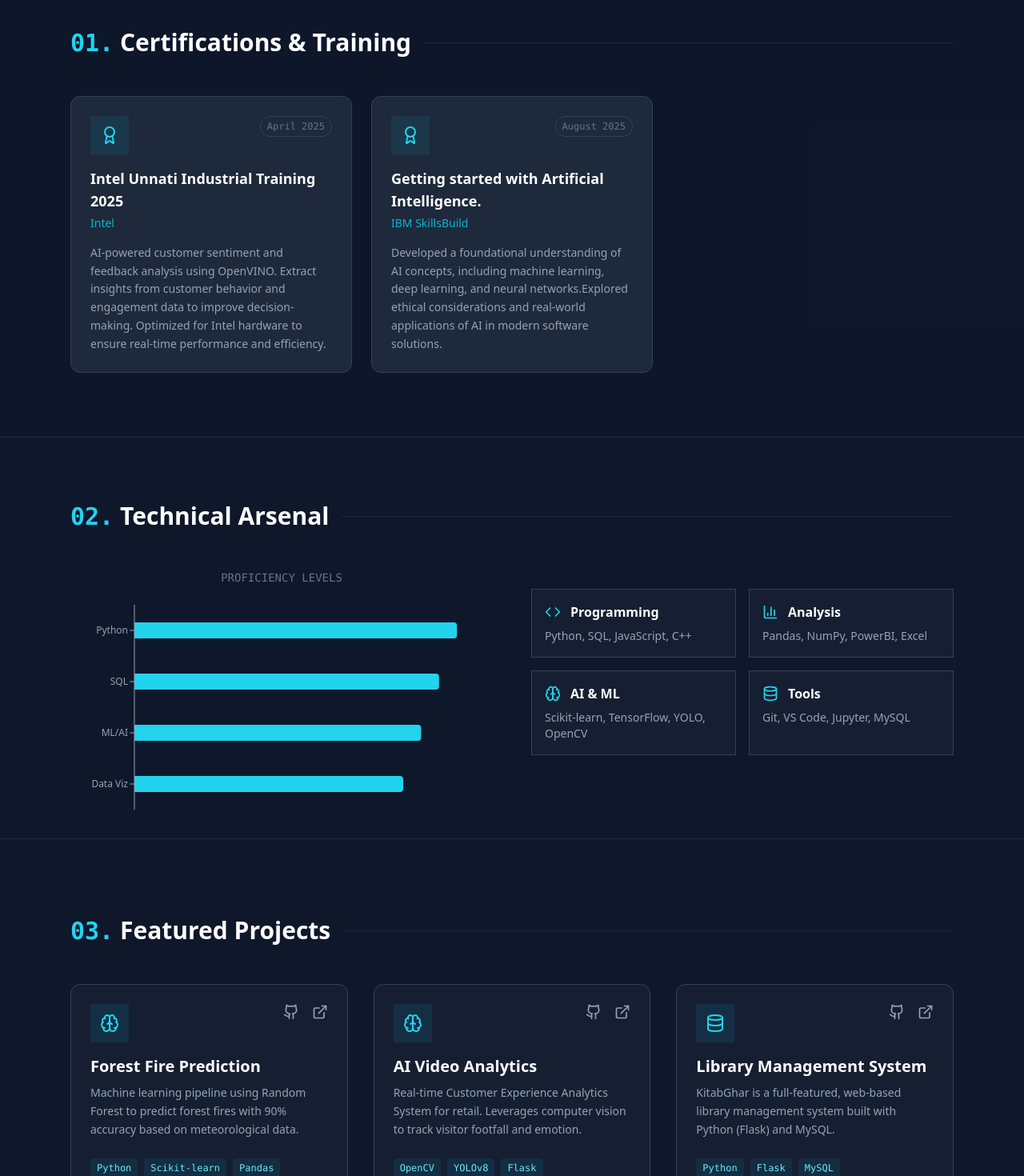
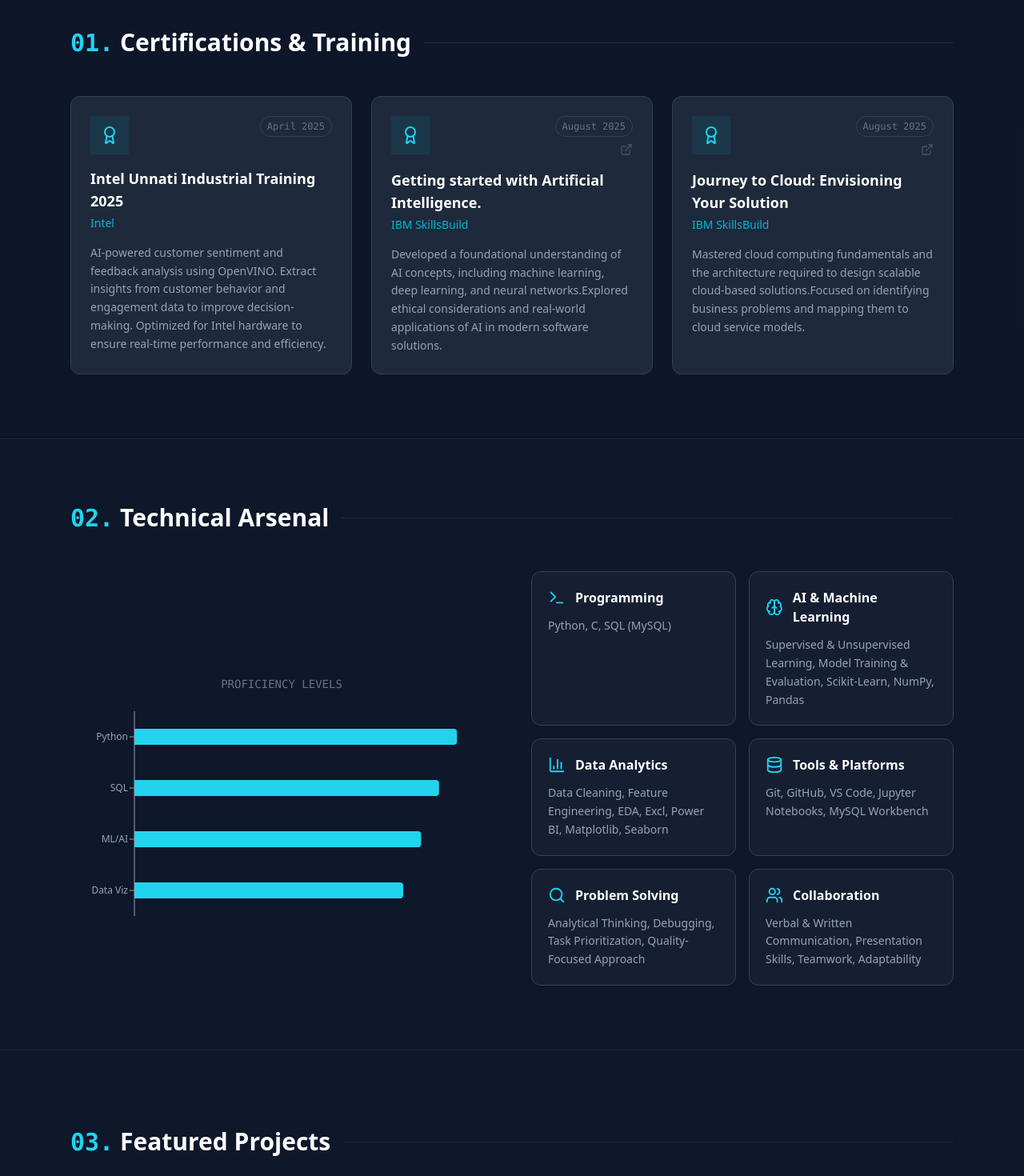
Before and after one commit to SubhankarChand/portfolio, a React (Create React App) app in the folder frontend/: page / in a window 1280 px wide. Shown: the part 860-2330 px from the top of the page at 80% size. Built offline with nearby package versions, Linux system fonts and the light colour scheme.

Commit message:
Updated skills with professional layout

```diff
--- a/frontend/src/App.js
+++ b/frontend/src/App.js
@@ -1,7 +1,7 @@
 import React, { useState, useEffect, useRef } from 'react';
 import { motion } from "framer-motion";
 import { BarChart, Bar, XAxis, YAxis, Tooltip, ResponsiveContainer } from 'recharts';
-import { Github, ExternalLink, Database, Send, BarChart3, LineChart, Brain, Linkedin, Mail, Award, BookOpen, Code } from 'lucide-react';
+import { Github, ExternalLink, Database, Send, BarChart3, LineChart, Brain, Linkedin, Mail, Award, BookOpen, Code, Terminal, Users, Search } from 'lucide-react';
 import emailjs from '@emailjs/browser';
 
 const Portfolio = () => {
@@ -52,7 +52,15 @@ const Portfolio = () => {
       title: "Getting started with Artificial Intelligence. ",
       issuer: "IBM SkillsBuild ",
       date: "August 2025",
-      desc: "Developed a foundational understanding of AI concepts, including machine learning, deep learning, and neural networks.Explored ethical considerations and real-world applications of AI in modern software solutions."
+      desc: "Developed a foundational understanding of AI concepts, including machine learning, deep learning, and neural networks.Explored ethical considerations and real-world applications of AI in modern software solutions.",
+      link: "https://www.credly.com/badges/3ec663c7-b1c0-4310-9271-5916f5b808a2/public_url"
+    },
+    {
+      title: "Journey to Cloud: Envisioning Your Solution ",
+      issuer: "IBM SkillsBuild ",
+      date: "August 2025",
+      desc: "Mastered cloud computing fundamentals and the architecture required to design scalable cloud-based solutions.Focused on identifying business problems and mapping them to cloud service models.",
+      link: "https://www.credly.com/badges/05320164-a4ff-448f-88fb-a6e4c2f60438/public_url"
     }
   ];
 
@@ -93,7 +101,7 @@ const Portfolio = () => {
       {/* Navbar */}
       <nav className="fixed w-full z-50 bg-[#0f172a]/90 backdrop-blur-md border-b border-slate-800">
         <div className="max-w-6xl mx-auto px-6 h-16 flex items-center justify-between">
-          <div className="text-xl font-bold text-cyan-400 font-mono">SC.</div>
+          <div className="text-xl font-bold text-cyan-400 font-mono">Subhankar Chand</div>
           <div className="hidden md:flex gap-6 text-sm font-medium">
             <a href="#projects" className="hover:text-cyan-400 transition-colors">Projects</a>
             <a href="#certifications" className="hover:text-cyan-400 transition-colors">Certifications</a>
@@ -173,7 +181,7 @@ const Portfolio = () => {
         </div>
       </section>
 
-      {/* Certifications Section - NEW! */}
+      {/* Certifications Section  */}
       <section id="certifications" className="py-20 bg-slate-900/50">
         <div className="max-w-6xl mx-auto px-6">
           <div className="flex items-center gap-4 mb-12">
@@ -183,17 +191,28 @@ const Portfolio = () => {
 
           <div className="grid grid-cols-1 md:grid-cols-2 lg:grid-cols-3 gap-6">
             {certifications.map((cert, index) => (
-              <div key={index} className="bg-slate-800 p-6 rounded-xl border border-slate-700 hover:border-cyan-400/50 transition-all group">
+              // CHECK THIS: The outer element MUST be an <a> tag
+              <a
+                key={index}
+                href={cert.link ? cert.link : "#"} // Uses the link if it exists, or stays on page if not
+                target={cert.link ? "_blank" : "_self"} // Opens in new tab only if link exists
+                rel="noopener noreferrer"
+                className={`block bg-slate-800 p-6 rounded-xl border border-slate-700 transition-all group h-full flex flex-col ${cert.link ? 'hover:border-cyan-400 hover:bg-slate-800/80 cursor-pointer' : 'cursor-default'}`}
+              >
                 <div className="flex justify-between items-start mb-4">
-                  <div className="p-3 bg-cyan-500/10 rounded-lg text-cyan-400">
+                  <div className="p-3 bg-cyan-500/10 rounded-lg text-cyan-400 group-hover:bg-cyan-500 group-hover:text-white transition-colors">
                     <Award size={24} />
                   </div>
-                  <span className="text-xs font-mono text-slate-500 border border-slate-700 px-2 py-1 rounded-full">{cert.date}</span>
+                  <div className="flex flex-col items-end">
+                    <span className="text-xs font-mono text-slate-500 border border-slate-700 px-2 py-1 rounded-full mb-2">{cert.date}</span>
+                    {/* Only show the "External Link" icon if a link exists */}
+                    {cert.link && <ExternalLink size={16} className="text-slate-600 group-hover:text-cyan-400" />}
+                  </div>
                 </div>
                 <h3 className="text-lg font-bold text-white mb-1 group-hover:text-cyan-400 transition-colors">{cert.title}</h3>
                 <p className="text-sm text-cyan-500 mb-4">{cert.issuer}</p>
-                <p className="text-slate-400 text-sm leading-relaxed">{cert.desc}</p>
-              </div>
+                <p className="text-slate-400 text-sm leading-relaxed flex-grow">{cert.desc}</p>
+              </a>
             ))}
           </div>
         </div>
@@ -221,23 +240,73 @@ const Portfolio = () => {
                 </ResponsiveContainer>
             </div>
 
-            {/* Icons Grid Side - Like Reference "Arsenal" */}
-            <div className="w-full lg:w-1/2 grid grid-cols-2 gap-4">
-                <div className="bg-slate-800/50 p-4 rounded-lg border border-slate-700">
-                    <div className="flex items-center gap-3 mb-2 text-cyan-400"><Code size={20}/> <h4 className="font-bold text-white">Programming</h4></div>
-                    <p className="text-sm text-slate-400">Python, SQL, JavaScript, C++</p>
+            {/* Icons Grid Side - Professional "Arsenal" Layout */}
+            <div className="w-full lg:w-1/2 grid grid-cols-1 md:grid-cols-2 gap-4">
+
+                {/* 1. Programming */}
+                <div className="bg-slate-800/50 p-5 rounded-xl border border-slate-700 hover:border-cyan-400/50 transition-colors">
+                    <div className="flex items-center gap-3 mb-3 text-cyan-400">
+                        <Terminal size={22}/>
+                        <h4 className="font-bold text-white text-base">Programming</h4>
+                    </div>
+                    <p className="text-sm text-slate-400 leading-relaxed">
+                        Python, C, SQL (MySQL)
+                    </p>
                 </div>
-                <div className="bg-slate-800/50 p-4 rounded-lg border border-slate-700">
-                    <div className="flex items-center gap-3 mb-2 text-cyan-400"><BarChart3 size={20}/> <h4 className="font-bold text-white">Analysis</h4></div>
-                    <p className="text-sm text-slate-400">Pandas, NumPy, PowerBI, Excel</p>
+
+                {/* 2. AI & ML */}
+                <div className="bg-slate-800/50 p-5 rounded-xl border border-slate-700 hover:border-cyan-400/50 transition-colors">
+                    <div className="flex items-center gap-3 mb-3 text-cyan-400">
+                        <Brain size={22}/>
+                        <h4 className="font-bold text-white text-base">AI & Machine Learning</h4>
+                    </div>
+                    <p className="text-sm text-slate-400 leading-relaxed">
+                        Supervised & Unsupervised Learning, Model Training & Evaluation, Scikit-Learn, NumPy, Pandas
+                    </p>
                 </div>
-                <div className="bg-slate-800/50 p-4 rounded-lg border border-slate-700">
-                    <div className="flex items-center gap-3 mb-2 text-cyan-400"><Brain size={20}/> <h4 className="font-bold text-white">AI & ML</h4></div>
-                    <p className="text-sm text-slate-400">Scikit-learn, TensorFlow, YOLO, OpenCV</p>
+
+                {/* 3. Data Analytics */}
+                <div className="bg-slate-800/50 p-5 rounded-xl border border-slate-700 hover:border-cyan-400/50 transition-colors">
+                    <div className="flex items-center gap-3 mb-3 text-cyan-400">
+                        <BarChart3 size={22}/>
+                        <h4 className="font-bold text-white text-base">Data Analytics</h4>
+                    </div>
+                    <p className="text-sm text-slate-400 leading-relaxed">
+                        Data Cleaning, Feature Engineering, EDA, Excl, Power BI, Matplotlib, Seaborn
+                    </p>
                 </div>
-                <div className="bg-slate-800/50 p-4 rounded-lg border border-slate-700">
-                    <div className="flex items-center gap-3 mb-2 text-cyan-400"><Database size={20}/> <h4 className="font-bold text-white">Tools</h4></div>
-                    <p className="text-sm text-slate-400">Git, VS Code, Jupyter, MySQL</p>
+
+                {/* 4. Tools */}
+                <div className="bg-slate-800/50 p-5 rounded-xl border border-slate-700 hover:border-cyan-400/50 transition-colors">
+                    <div className="flex items-center gap-3 mb-3 text-cyan-400">
+                        <Database size={22}/>
+                        <h4 className="font-bold text-white text-base">Tools & Platforms</h4>
+                    </div>
+                    <p className="text-sm text-slate-400 leading-relaxed">
+                        Git, GitHub, VS Code, Jupyter Notebooks, MySQL Workbench
+                    </p>
+                </div>
+
+                {/* 5. Professional Skills */}
+                <div className="bg-slate-800/50 p-5 rounded-xl border border-slate-700 hover:border-cyan-400/50 transition-colors">
+                    <div className="flex items-center gap-3 mb-3 text-cyan-400">
+                        <Search size={22}/>
+                        <h4 className="font-bold text-white text-base">Problem Solving</h4>
+                    </div>
+                    <p className="text-sm text-slate-400 leading-relaxed">
+                        Analytical Thinking, Debugging, Task Prioritization, Quality-Focused Approach
+                    </p>
+                </div>
+
+                {/* 6. Communication */}
+                <div className="bg-slate-800/50 p-5 rounded-xl border border-slate-700 hover:border-cyan-400/50 transition-colors">
+                    <div className="flex items-center gap-3 mb-3 text-cyan-400">
+                        <Users size={22}/>
+                        <h4 className="font-bold text-white text-base">Collaboration</h4>
+                    </div>
+                    <p className="text-sm text-slate-400 leading-relaxed">
+                        Verbal & Written Communication, Presentation Skills, Teamwork, Adaptability
+                    </p>
                 </div>
             </div>
           </div>
```
